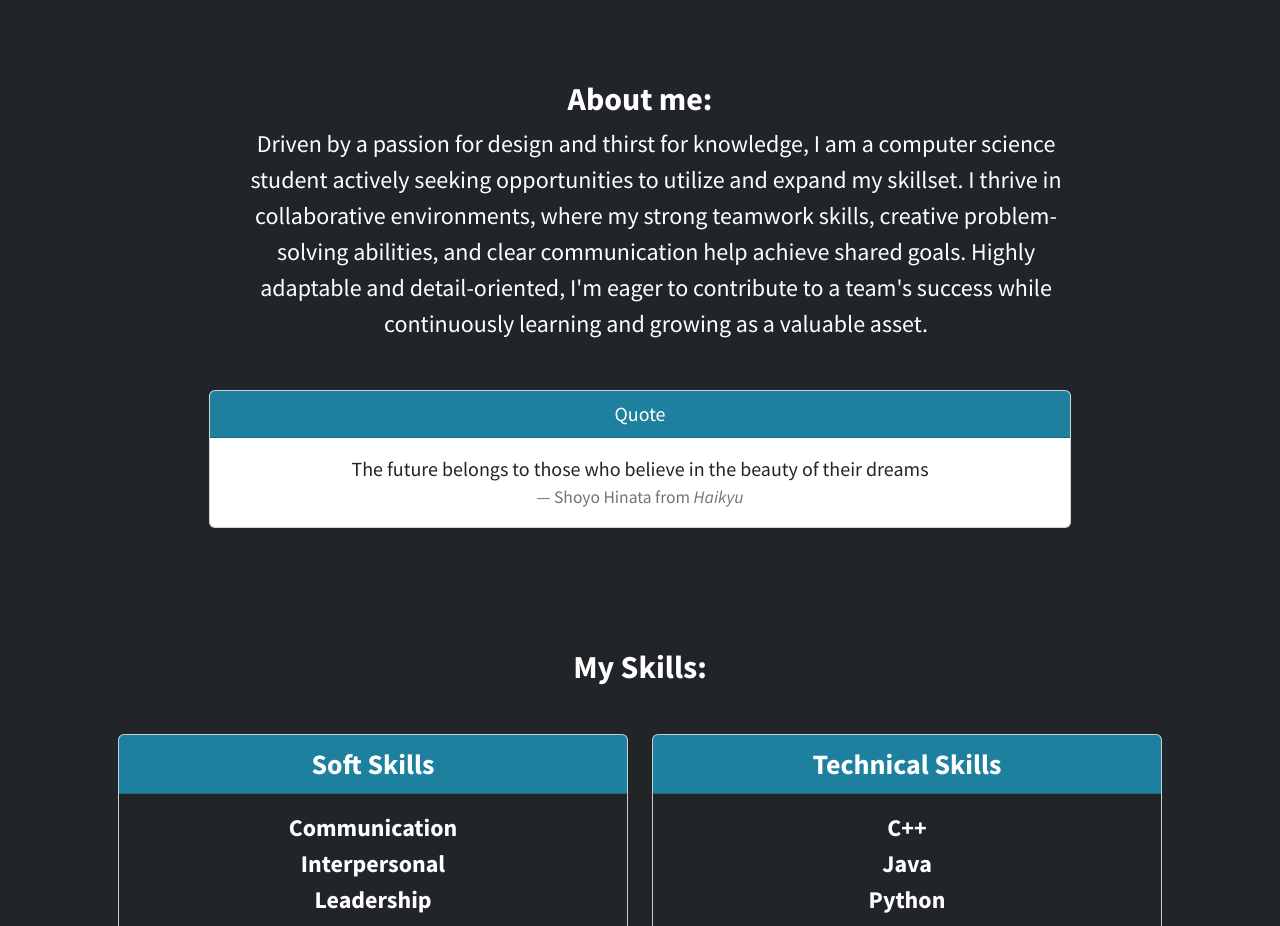
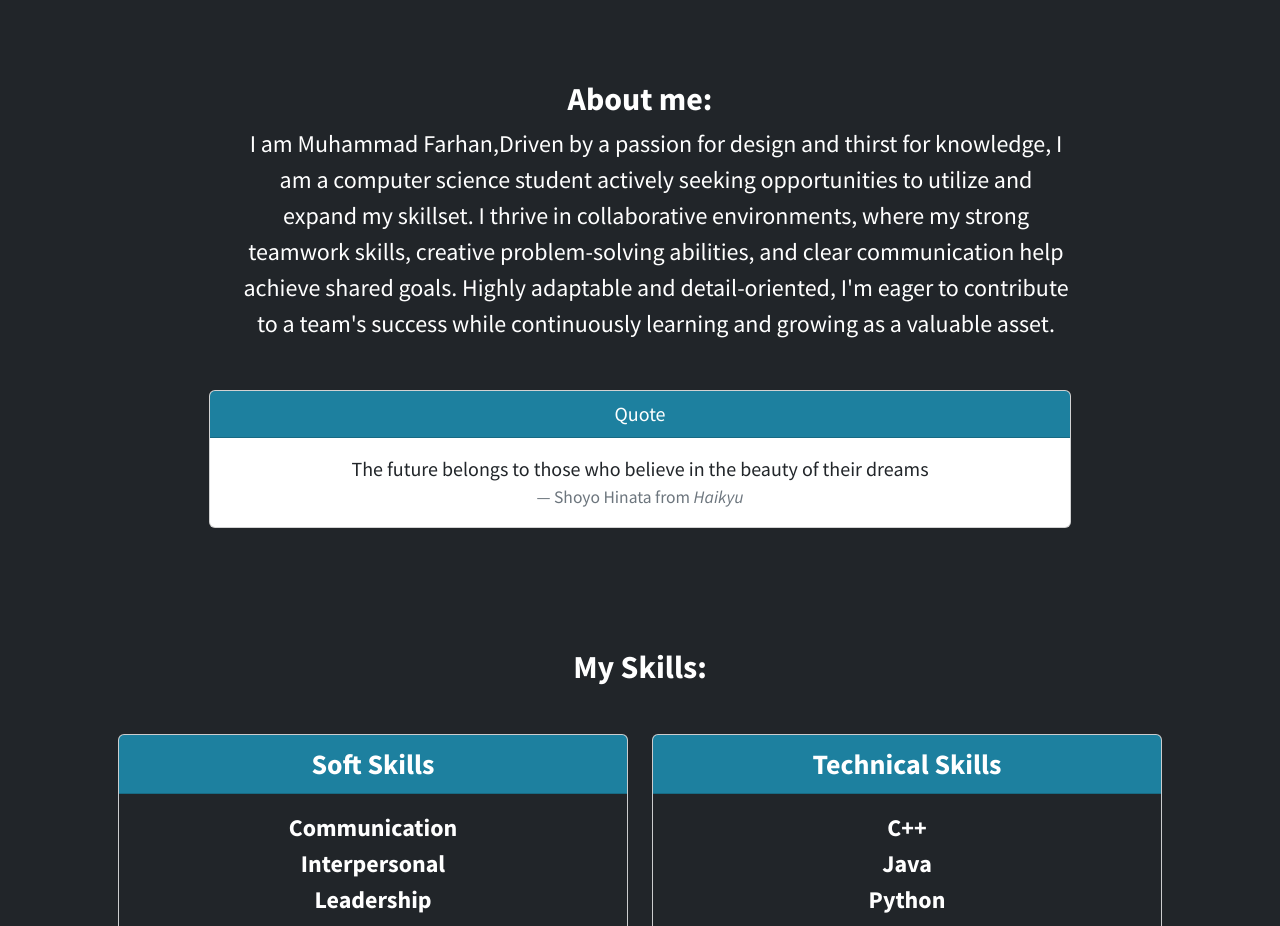
Before and after one commit to Snfarhan/Project_Profile, a plain HTML site: page index.html in a window 1280 px wide. Shown: the part 840-1766 px from the top of the page. Drawn offline with nearby package versions, Linux system fonts and the light colour scheme.

Commit message:
added name

```diff
--- a/index.html
+++ b/index.html
@@ -50,10 +50,10 @@
             <div class="container px-4 px-lg-5 text-center">
               <div class="row gx-4 gx-lg-5 justify-content-center">
                 <div class="col-lg-10 d-flex flex-column align-items-center">
-                  <div class="order-1">  <h2 class="text-white">About me:</h2>
+                  <div class="order-1">  <h2 class="text-white">About me: </h2>
                   </div>
                   <div class="order-2">  <p class="text-white mb-5 fs-4" style="margin-left: 2rem;">
-                      Driven by a passion for design and thirst for knowledge, I am a computer science student actively seeking opportunities
+                      I am Muhammad Farhan,Driven by a passion for design and thirst for knowledge, I am a computer science student actively seeking opportunities
                       to utilize and expand my skillset. I thrive in collaborative environments, where my strong teamwork skills,
                       creative problem-solving abilities, and clear communication help achieve shared goals. Highly adaptable and detail-oriented,
                       I'm eager to contribute to a team's success while continuously learning and growing as a valuable asset.
```
